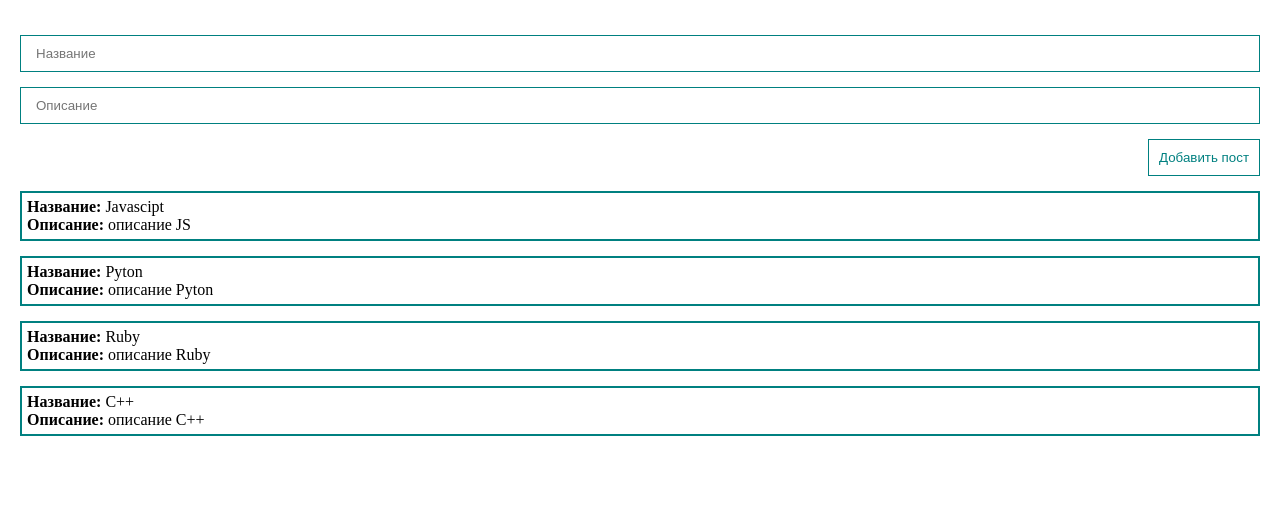
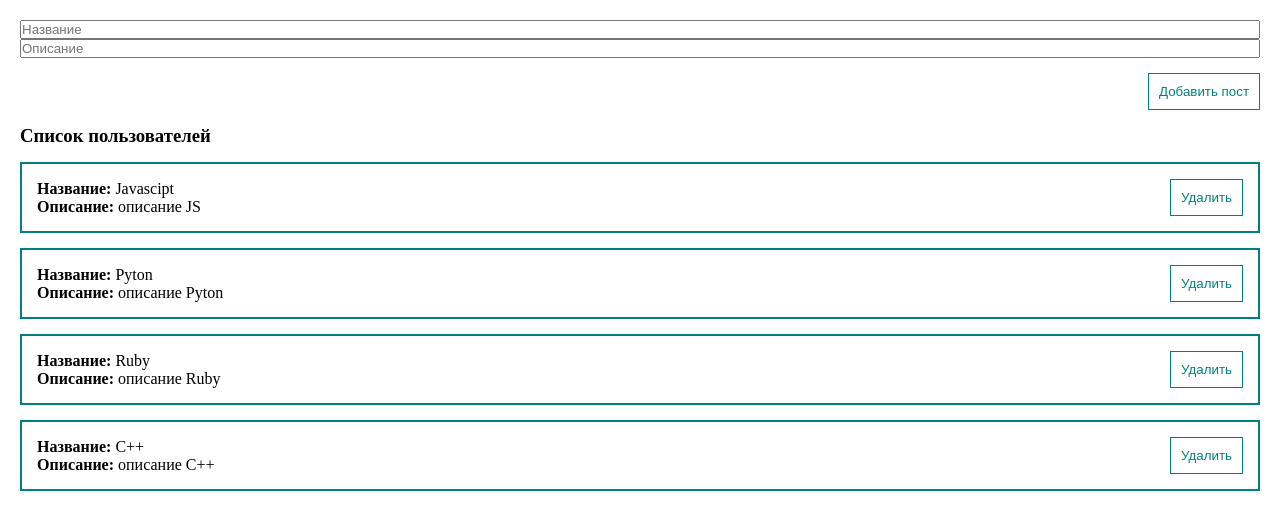
Before and after one commit to Vue-Isa/theory, a Vue app: page / in a window 1280 px wide. Shown: the top 530 px of the page. Built offline with nearby package versions, Linux system fonts and the light colour scheme.

Commit message:
создание своих ui комопнент, глобальная регистрация компонет

```diff
--- a/src/components/PostForm.vue
+++ b/src/components/PostForm.vue
@@ -12,7 +12,9 @@
       type="text"
       placeholder="Описание"
     />
-    <button @click="createPost" class="btn">Добавить пост</button>
+    <my-button style="align-self: flex-end; margin: 15px 0" @click="createPost"
+      >Добавить пост</my-button
+    >
   </form>
 </template>
 
@@ -40,25 +42,9 @@ export default {
 };
 </script>
 
-<style>
+<style scoped>
 .form {
   display: flex;
   flex-direction: column;
 }
-
-.input {
-  width: 100%;
-  border: 1px solid teal;
-  padding: 10px 15px;
-  margin-top: 15px;
-}
-
-.btn {
-  margin-top: 15px;
-  align-self: flex-end;
-  padding: 10px;
-  background: #fff;
-  color: teal;
-  border: 1px solid teal;
-}
 </style>
--- /dev/null
+++ b/src/components/PostItem.vue
@@ -0,0 +1,33 @@
+<template>
+  <div class="post">
+    <div>
+      <div><strong>Название:</strong> {{ post.title }}</div>
+      <div><strong>Описание:</strong> {{ post.body }}</div>
+    </div>
+    <div class="post__btns">
+      <my-button class="del">Удалить</my-button>
+    </div>
+  </div>
+</template>
+
+<script>
+export default {
+  props: {
+    post: {
+      type: Object,
+      required: true,
+    },
+  },
+};
+</script>
+
+<style scoped>
+.post {
+  display: flex;
+  align-items: center;
+  justify-content: space-between;
+  padding: 15px;
+  margin-top: 15px;
+  border: 2px solid teal;
+}
+</style>
--- a/src/components/PostList.vue
+++ b/src/components/PostList.vue
@@ -1,12 +1,18 @@
 <template>
-  <div class="post" v-for="post in posts">
-    <div><strong>Название:</strong> {{ post.title }}</div>
-    <div><strong>Описание:</strong> {{ post.body }}</div>
+  <div>
+    <h3>Список пользователей</h3>
+    <post-item v-for="post in posts" :post="post" />
   </div>
 </template>
 
 <script>
+import PostItem from "./PostItem.vue";
+
 export default {
+  components: {
+    PostItem,
+  },
+
   props: {
     posts: {
       type: Array,
@@ -17,9 +23,4 @@ export default {
 </script>
 
 <style scoped  >
-.post {
-  padding: 5px;
-  margin-top: 15px;
-  border: 2px solid teal;
-}
 </style>
--- /dev/null
+++ b/src/components/UI/MyButton.vue
@@ -0,0 +1,19 @@
+<template>
+  <button class="btn"><slot></slot></button>
+</template>
+
+<script>
+export default {
+  name: "my-button",
+};
+</script>
+
+<style scoped>
+.btn {
+  padding: 10px;
+  background: #fff;
+  color: teal;
+  border: 1px solid teal;
+  cursor: pointer;
+}
+</style>
--- /dev/null
+++ b/src/components/UI/MyInput.vue
@@ -0,0 +1,16 @@
+<template>
+  <input type="text" class="input" />
+</template>
+
+<script>
+export default {};
+</script>
+
+<style scoped>
+.input {
+  width: 100%;
+  border: 1px solid teal;
+  padding: 10px 15px;
+  margin-top: 15px;
+}
+</style>
--- /dev/null
+++ b/src/components/UI/index.js
@@ -0,0 +1,3 @@
+import MyButton from '@/components/UI/MyButton';
+
+export default [MyButton];
--- a/src/main.js
+++ b/src/main.js
@@ -1,4 +1,11 @@
 import { createApp } from 'vue';
 import App from './App';
+import components from '@/components/UI';
 
-createApp(App).mount('#app');
+const app = createApp(App);
+
+components.forEach(component => {
+  app.component(component.name, component);
+});
+
+app.mount('#app');
```
